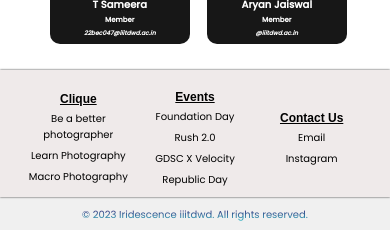
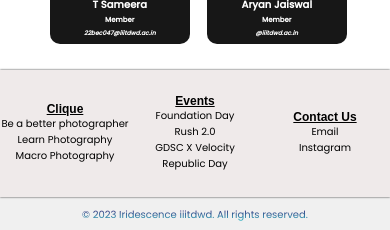
Before and after one commit to Velocity-IIITDWD/iridescence, a React (Create React App) app: page /team in a window 390 px wide. Shown: the part 3309-3539 px from the top of the page. Built offline with nearby package versions, Linux system fonts and the light colour scheme.

Commit message:
fix:hover

```diff
--- a/public/index.html
+++ b/public/index.html
@@ -24,7 +24,7 @@
       work correctly both with client-side routing and a non-root public URL.
       Learn how to configure a non-root public URL by running `npm run build`.
     -->
-    <title>Iridesence</title>
+    <title>Iridescence</title>
   </head>
   <body>
     <noscript>You need to enable JavaScript to run this app.</noscript>
--- a/src/styles/Desc.css
+++ b/src/styles/Desc.css
@@ -15,6 +15,7 @@
   font-size: 2rem;
   background-size: 200% 200%;
   transition: background-position 0.5s ease-in-out;
+  padding: 20px;
 }
 
 @media (max-width: 768px) {
--- a/src/styles/Footer.css
+++ b/src/styles/Footer.css
@@ -24,7 +24,7 @@
 .footer-link {
     color: black;
     text-decoration: none;
-    margin-top: 1em;
+    margin-top: 0.6em;
     display: block;
     font-size: 1.6rem;
 }
@@ -40,13 +40,14 @@
 @media only screen and (max-width: 600px) {
     .footer{
         height: 15vh;
+        padding: 0;
     }
     .footer-column h3{
         font-size: 1.2rem;
     }
     .footer-link{
         font-size: 1rem;
-        margin-top: 0.5em;
+        margin-top: 0;
     }
 
 }
```
